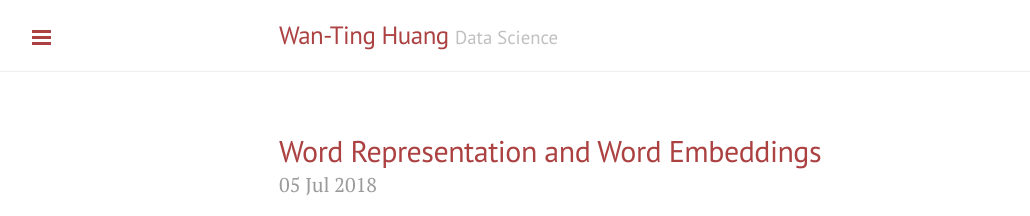
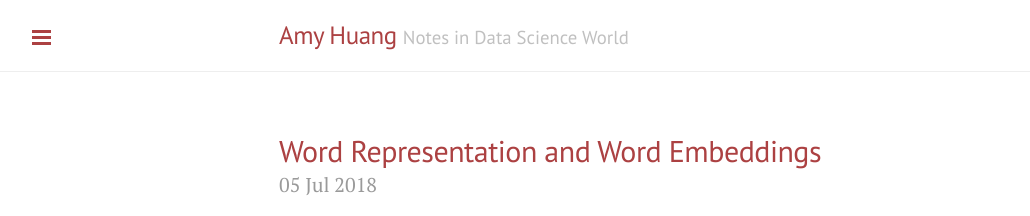
Before and after one commit to wantinghuang/wantinghuang.github.io, a Jekyll site: the page built from index.html, in a window 1280 px wide. Shown: the top 216 px of the page, without its empty margins (1-1031 px from the left). Built offline with Jekyll 4.4.1, drawn with Linux system fonts in a browser that asks for light colours; the list of posts is cut into pages by our own code.

Commit message:
Update _config.yml

```diff
--- a/_config.yml
+++ b/_config.yml
@@ -5,8 +5,8 @@ permalink:           pretty
 #relative_permalinks: true
 
 # Setup
-title:            Wan-Ting Huang
-tagline:          'Data Science'
+title:            Amy Huang
+tagline:          'Notes in Data Science World'
 description:      'Tech Blog.'
 url:              https://wantinghuang.github.io/
 baseurl:             ''
@@ -28,3 +28,5 @@ plugins: [jekyll-paginate]
 paginate_path: "page:num"
 
 future: false
+
+markdown: kramdown
```
